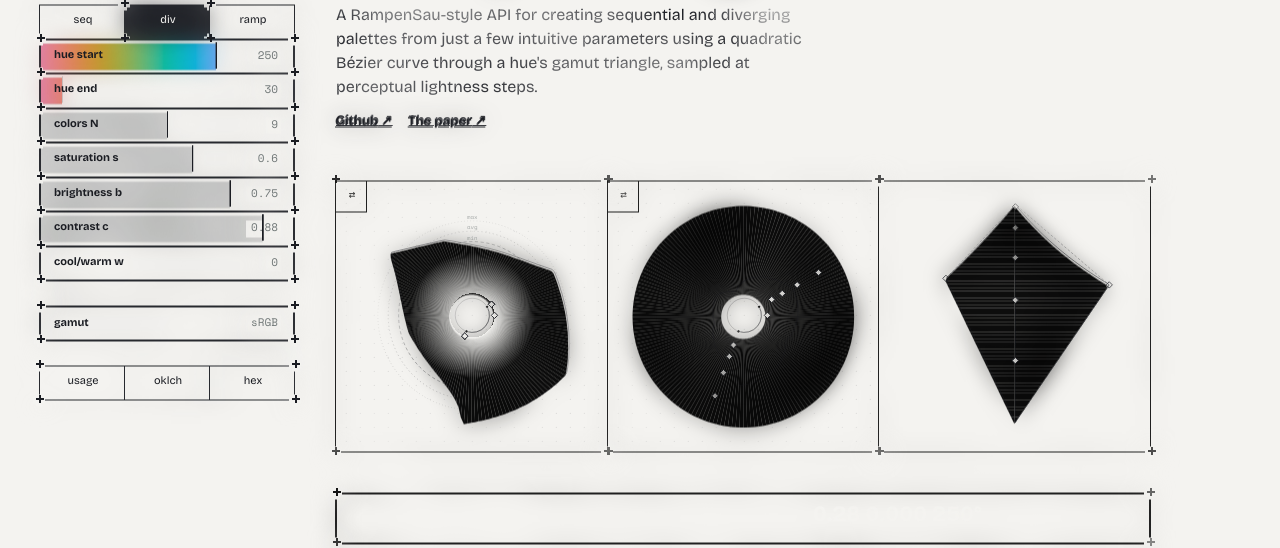
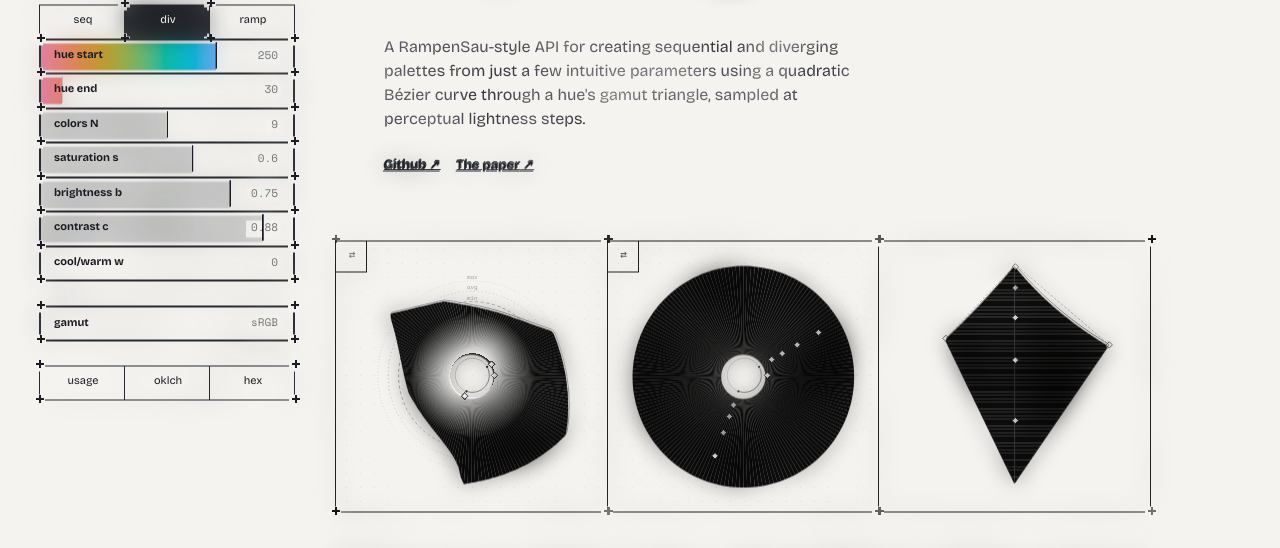
Before and after one commit to meodai/cusphanger, a website built with Vite: page src/demo/index.html in a window 1280 px wide. Shown: the part 181-729 px from the top of the page. Built offline with nearby package versions, Linux system fonts and the light colour scheme; what nutelch would draw is missing.

Commit message:
style: adjust margins for .intro and .links for improved layout

```diff
--- a/src/demo/demo.css
+++ b/src/demo/demo.css
@@ -500,7 +500,7 @@ body {
 }
 .intro,
 .cite {
-  margin: 0 0 var(--space-3);
+  margin: var(--space-7) 0 var(--space-5) var(--space-7);
   font-size: var(--text-m);
   max-width: 46ch;
 }
@@ -509,7 +509,7 @@ body {
   font-size: 0.85em;
 }
 .links {
-  margin: 0;
+  margin: 0 0 var(--space-4) var(--space-7);
   display: flex;
   gap: var(--space-4);
 }
```
